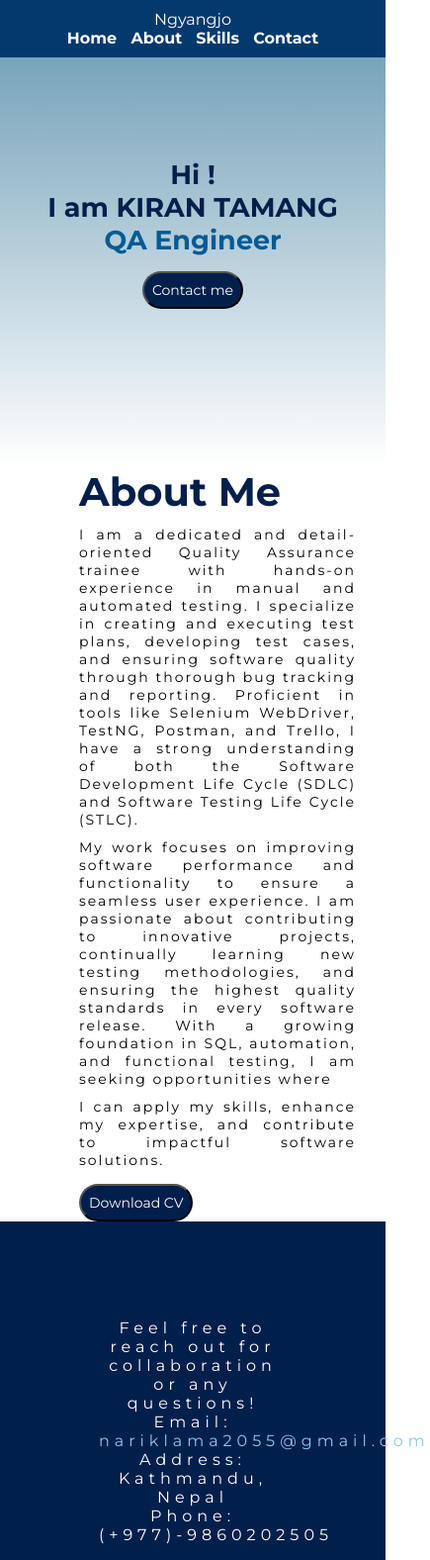
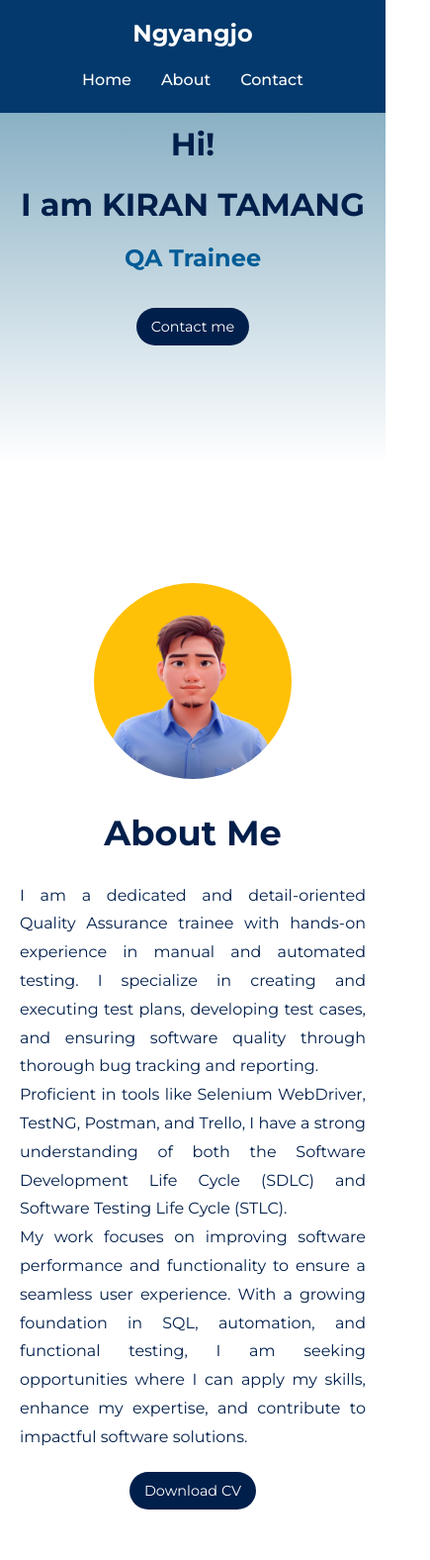
Before and after one commit to Tkiran55/QA_Portfolio, a plain HTML site: page index.html in a window 390 px wide. Shown: the top 1576 px of the page at 99% size, 435 px wide, since content can reach past the window. Drawn offline with Linux system fonts and the light colour scheme.

Commit message:
Updated Css

```diff
--- a/index.html
+++ b/index.html
@@ -3,43 +3,48 @@
   <head>
     <meta charset="UTF-8" />
     <meta name="viewport" content="width=device-width, initial-scale=1.0" />
+    <meta
+      name="description"
+      content="Kiran Tamang's professional portfolio showcasing QA expertise, skills, and projects."
+    />
     <title>Kiran Tamang - Portfolio</title>
+
+    <!-- Font Awesome -->
     <script
       src="https://kit.fontawesome.com/a3ffdd16f1.js"
       crossorigin="anonymous"
     ></script>
+
+    <!-- Google Font -->
     <link
       href="https://fonts.googleapis.com/css2?family=Montserrat:wght@100..900&display=swap"
       rel="stylesheet"
     />
-    <link
-      rel="stylesheet"
-      href="https://cdnjs.cloudflare.com/ajax/libs/font-awesome/6.6.0/css/all.min.css"
-    />
+
+    <!-- CSS -->
     <link rel="stylesheet" href="styles/style1.css" />
   </head>
   <body>
-    <!-- Navbar Section -->
+    <!-- Navbar -->
     <header class="navbar">
       <div class="navbar-logo">Ngyangjo</div>
       <nav class="navbar-links">
         <a href="#">Home</a>
         <a href="#about">About</a>
-        <a href="#skills">Skills</a>
         <a href="#contact">Contact</a>
       </nav>
     </header>
 
-    <!-- introduction section -->
+    <!-- Introduction Section -->
     <section class="intro">
       <div class="intro-section">
         <div class="intro-content">
-          <h1 style="color: var(--darkprimary)">Hi !</h1>
-          <h1 style="color: var(--darkprimary)">I am KIRAN TAMANG</h1>
-          <h2 style="color: var(--primarycolor)">QA Engineer</h2>
-          <a href="#contact"
-            ><button class="btn-secondary">Contact me</button></a
-          >
+          <h1>Hi!</h1>
+          <h1>I am KIRAN TAMANG</h1>
+          <h2>QA Trainee</h2>
+          <a href="#contact">
+            <button class="btn-secondary">Contact me</button>
+          </a>
         </div>
       </div>
     </section>
@@ -47,41 +52,38 @@
     <!-- About Section -->
     <section class="about" id="about">
       <div class="about-container">
-        <!-- <div>
-          <i class="fa-solid fa-user-secret"></i>
-        </div> -->
         <div class="intro-profile">
-          <img src="./images/profile_1.png" alt="" />
+          <img
+            src="./images/profile_1.png"
+            alt="Profile picture of Kiran Tamang"
+          />
         </div>
 
         <div>
-          <h1 style="font-size: 2.5rem; color: var(--darkprimary)">About Me</h1>
+          <h1>About Me</h1>
           <p>
             I am a dedicated and detail-oriented Quality Assurance trainee with
             hands-on experience in manual and automated testing. I specialize in
             creating and executing test plans, developing test cases, and
             ensuring software quality through thorough bug tracking and
-            reporting. Proficient in tools like Selenium WebDriver, TestNG,
-            Postman, and Trello, I have a strong understanding of both the
-            Software Development Life Cycle (SDLC) and Software Testing Life
-            Cycle (STLC).
+            reporting.
           </p>
-
+          <p>
+            Proficient in tools like Selenium WebDriver, TestNG, Postman, and
+            Trello, I have a strong understanding of both the Software
+            Development Life Cycle (SDLC) and Software Testing Life Cycle
+            (STLC).
+          </p>
           <p>
             My work focuses on improving software performance and functionality
-            to ensure a seamless user experience. I am passionate about
-            contributing to innovative projects, continually learning new
-            testing methodologies, and ensuring the highest quality standards in
-            every software release. With a growing foundation in SQL,
-            automation, and functional testing, I am seeking opportunities where
-          </p>
-          <p>
-            I can apply my skills, enhance my expertise, and contribute to
+            to ensure a seamless user experience. With a growing foundation in
+            SQL, automation, and functional testing, I am seeking opportunities
+            where I can apply my skills, enhance my expertise, and contribute to
             impactful software solutions.
           </p>
           <a
             href="https://drive.google.com/uc?export=download&id=1sm2SZoX6Bmc0nUPxxhWhhAefuoA5ZJD1"
-            download="Your_CV.pdf"
+            download="Kiran_Tamang_CV.pdf"
           >
             <button class="btn-secondary">Download CV</button>
           </a>
@@ -89,56 +91,17 @@
       </div>
     </section>
 
-    <!-- Skills Section -->
-    <!-- <section
-      class="skills"
-      id="skills"
-      style="background-color: var(--lightprimary)"
-    >
-      <h1>Skills</h1>
-      <div class="skills-container">
-        <div class="skills-group">
-          <h3>Testing & QA Skills</h3>
-          <ul>
-            <li>
-              Manual Testing: Test case design, execution, defect tracking.
-            </li>
-            <li>
-              Automation Testing: Basic Selenium for web application tests.
-            </li>
-            <li>API Testing: Postman for functional validation.</li>
-            <li>Bug Reporting: Experience with Trello for bug management.</li>
-          </ul>
-        </div>
-        <div class="skills-group">
-          <h3>Technical Skills</h3>
-          <ul>
-            <li>SDLC & STLC: Understanding software life cycles.</li>
-            <li>SQL Fundamentals: Writing queries for data validation.</li>
-            <li>Basic Java: For automation and script development.</li>
-            <li>Version Control: Familiar with Git and GitHub.</li>
-          </ul>
-        </div>
-      </div>
-    </section> -->
-
     <!-- Contact Section -->
     <section class="contact" id="contact">
-      <h1 style="font-size: 2.5rem; color: var(--darkprimary)">Contact Me</h1>
+      <h1>Contact Me</h1>
       <p>Feel free to reach out for collaboration or any questions!</p>
       <p>
         Email:
-        <a
-          href="mailto:nariklama2055@gmail.com"
-          style="text-decoration: none; color: var(--lightprimary)"
-          >nariklama2055@gmail.com</a
-        >
+        <a href="mailto:nariklama2055@gmail.com">nariklama2055@gmail.com</a>
       </p>
       <p>Address: Kathmandu, Nepal</p>
       <p>Phone: (+977)-9860202505</p>
-      <br />
       <hr />
-
       <div class="social-icons">
         <a href="https://www.facebook.com/KiraNgyangj02/" target="_blank"
           ><i class="fa-brands fa-facebook"></i
@@ -154,7 +117,5 @@
         ></a>
       </div>
     </section>
-
-    <!-- Footer Section-->
   </body>
 </html>
--- a/styles/style1.css
+++ b/styles/style1.css
@@ -1,203 +1,254 @@
 :root {
-  --primarycolor: #005b96;
-  --darkprimary: #011f4b;
-  --lightprimary: #8fc6ec;
-  --mediumdark: #03396c;
-  --mediumlight: #6497b1;
+  --primary-color: #005b96;
+  --dark-primary: #011f4b;
+  --light-primary: #8fc6ec;
+  --medium-dark: #03396c;
+  --medium-light: #6497b1;
   --white: #ffffff;
+  --font-family: "Montserrat", sans-serif;
 }
 
 * {
   box-sizing: border-box;
   margin: 0;
   padding: 0;
-  font-family: "Montserrat", sans-serif;
+  font-family: var(--font-family);
 }
 
 body {
-  font-optical-sizing: auto;
+  background-color: var(--white);
+  color: var(--dark-primary);
+  line-height: 1.6;
 }
 
-.navbar {
-  background-color: var(--mediumdark);
+header.navbar {
+  background-color: var(--medium-dark);
   color: var(--white);
   display: flex;
   justify-content: space-between;
-  padding: 20px;
+  align-items: center;
+  padding: 15px 20px;
   width: 100%;
   position: fixed;
   top: 0;
-  z-index: 100;
+  z-index: 1000;
+}
+
+.navbar-logo {
+  font-size: 1.5rem;
+  font-weight: bold;
+}
+
+.navbar-links {
+  display: flex;
+  gap: 15px;
 }
 
 .navbar a {
   text-decoration: none;
-  font-weight: bold;
   color: var(--white);
-  padding: 10px;
+  font-weight: 500;
+  padding: 5px 10px;
+  transition: color 0.3s;
 }
 
 .navbar a:hover {
-  color: var(--lightprimary);
+  color: var(--light-primary);
+}
+
+section {
+  padding: 120px 20px 80px; /* Adjust for fixed navbar */
+}
+
+.intro {
+  background: linear-gradient(to bottom, var(--medium-light), var(--white));
+  text-align: center;
+  padding: 150px 20px;
+}
+
+.intro h1,
+.intro h2 {
+  margin-bottom: 10px;
+}
+
+.intro h1 {
+  color: var(--dark-primary);
+  font-size: 2.5rem;
+}
+
+.intro h2 {
+  color: var(--primary-color);
+  font-size: 2rem;
 }
 
 .btn-secondary {
-  background-color: var(--darkprimary);
+  display: inline-block;
+  margin-top: 20px;
+  padding: 10px 20px;
+  font-size: 1rem;
+  background-color: var(--dark-primary);
   color: var(--white);
+  border: none;
   border-radius: 30px;
-  margin-top: 20px;
-  font-size: 16px;
-  padding: 10px;
+  transition: background-color 0.3s ease;
+  text-decoration: none;
 }
 
 .btn-secondary:hover {
-  background-color: var(--mediumlight);
-  /* color: var(--white); */
-}
-
-.intro {
-  background: linear-gradient(to bottom, var(--mediumlight), var(--white));
-  padding: 150px 0;
-}
-
-.intro-section {
-  display: flex;
-  justify-content: space-around;
-  align-items: center;
-  padding: 50px;
-}
-
-section {
-  padding-top: 80px; /* Adjust based on the navbar height */
-}
-
-
-img {
-  height: 300px;
-  width: 300px;
-  border-radius: 50%;
-}
-
-.intro-content {
-  font-weight: bold;
-  font-size: xx-large;
+  background-color: var(--medium-light);
 }
 
 .about {
-  padding: 0 100px 100px;
-  /* padding: 0 100px 100px; */
-  padding-top: 80px;
+  text-align: center;
 }
 
 .about-container {
   display: flex;
-  justify-content: center;
-  align-items: center;
-  gap: 50px;
+  justify-content: space-around;
+  flex-wrap: wrap;
+  gap: 40px;
 }
 
-.about-container p {
-  font-size: 16px;
-  text-align: justify;
-  letter-spacing: 2px;
-  padding-top: 10px;
+.about img {
+  max-width: 300px;
+  width: 100%;
+  border-radius: 50%;
 }
 
-.skills-container {
-  display: flex;
-  justify-content: space-evenly;
+.about p {
+  font-size: 1rem;
+  text-align: justify;
+  line-height: 1.8;
 }
 
-.skills h1 {
-  text-align: center;
-  padding: 40px;
+.about h1 {
+  margin-bottom: 20px;
+  color: var(--dark-primary);
+  font-size: 2.2rem;
+}
+
+.about .btn-secondary {
+  margin-top: 20px;
 }
 
 .contact {
+  background-color: var(--dark-primary);
+  color: var(--white);
   text-align: center;
-  letter-spacing: 5px;
-  padding: 0 100px 50px 100px;
-  background-color: var(--darkprimary);
+  padding: 60px 20px;
+}
+
+.contact h1 {
+  margin-bottom: 20px;
+  font-size: 2.2rem;
+}
+
+.contact p {
+  font-size: 1rem;
+  margin: 5px 0;
+}
+
+.contact a {
+  color: var(--light-primary);
+  text-decoration: none;
+  transition: color 0.3s;
+}
+
+.contact a:hover {
   color: var(--white);
 }
 
 .social-icons {
   display: flex;
   justify-content: center;
-  /* align-items: center; */
-  font-size: 30px;
-  padding: 10px;
-  gap: 50px
+  gap: 20px;
+  margin-top: 20px;
+  font-size: 1.5rem;
 }
 
-.social-icons i{
-  color: var(--lightprimary);
+.social-icons a {
+  color: var(--light-primary);
+  transition: color 0.3s ease;
 }
 
-@media only screen and (max-width: 768px) {
-  .intro {
-    text-align: center;
+.social-icons a:hover {
+  color: var(--white);
+}
+
+/* Responsive Styles */
+
+/* Tablets (max-width: 1024px) */
+@media (max-width: 1024px) {
+  .navbar {
+    flex-wrap: wrap;
   }
 
-  .intro-profile img {
-    display: none;
+  .navbar-links {
+    flex-wrap: wrap;
+    justify-content: center;
+    gap: 10px;
   }
 
-  .intro-section {
-    flex-direction: column;
-    padding: 20px;
-  }
-
-  .about {
-    padding: 0 30px;
-  }
-
-  .navbar {
+  .about-container {
     flex-direction: column;
     align-items: center;
-    padding: 10px;
-  }
-
-  .navbar a {
-    padding: 5px;
-  }
-
-  img {
-    height: 200px;
-    width: 200px;
   }
 }
 
-@media only screen and (max-width: 480px) {
-  .intro-section {
-    padding: 10px;
+/* Mobile Devices (max-width: 768px) */
+@media (max-width: 768px) {
+  .intro h1 {
+    font-size: 2rem;
   }
 
-  .intro-content {
-    font-size: large;
-  }
-
-  .about h1 {
+  .intro h2 {
     font-size: 1.5rem;
   }
 
-  .about-container p {
-    font-size: 14px;
+  .about img {
+    max-width: 200px;
   }
 
   .btn-secondary {
-    font-size: 14px;
-    padding: 8px;
-    margin-top: 15px;
+    font-size: 0.9rem;
+    padding: 10px 15px;
   }
 
-  .social-icons i {
-    margin: 5px;
-    font-size: 18px;
+  .contact h1 {
+    font-size: 1.8rem;
   }
 
-  img {
-    height: 150px;
-    width: 150px;
+  .contact p {
+    font-size: 0.9rem;
+  }
+
+  .social-icons {
+    font-size: 1.2rem;
+    gap: 15px;
   }
 }
+
+/* Small Phones (max-width: 480px) */
+@media (max-width: 480px) {
+  .navbar {
+    flex-direction: column;
+    gap: 10px;
+  }
+
+  .intro {
+    padding: 120px 10px;
+  }
+
+  .about-container {
+    gap: 20px;
+  }
+
+  .contact {
+    padding: 40px 10px;
+  }
+
+  .social-icons {
+    gap: 10px;
+    font-size: 1rem;
+  }
+}
```
